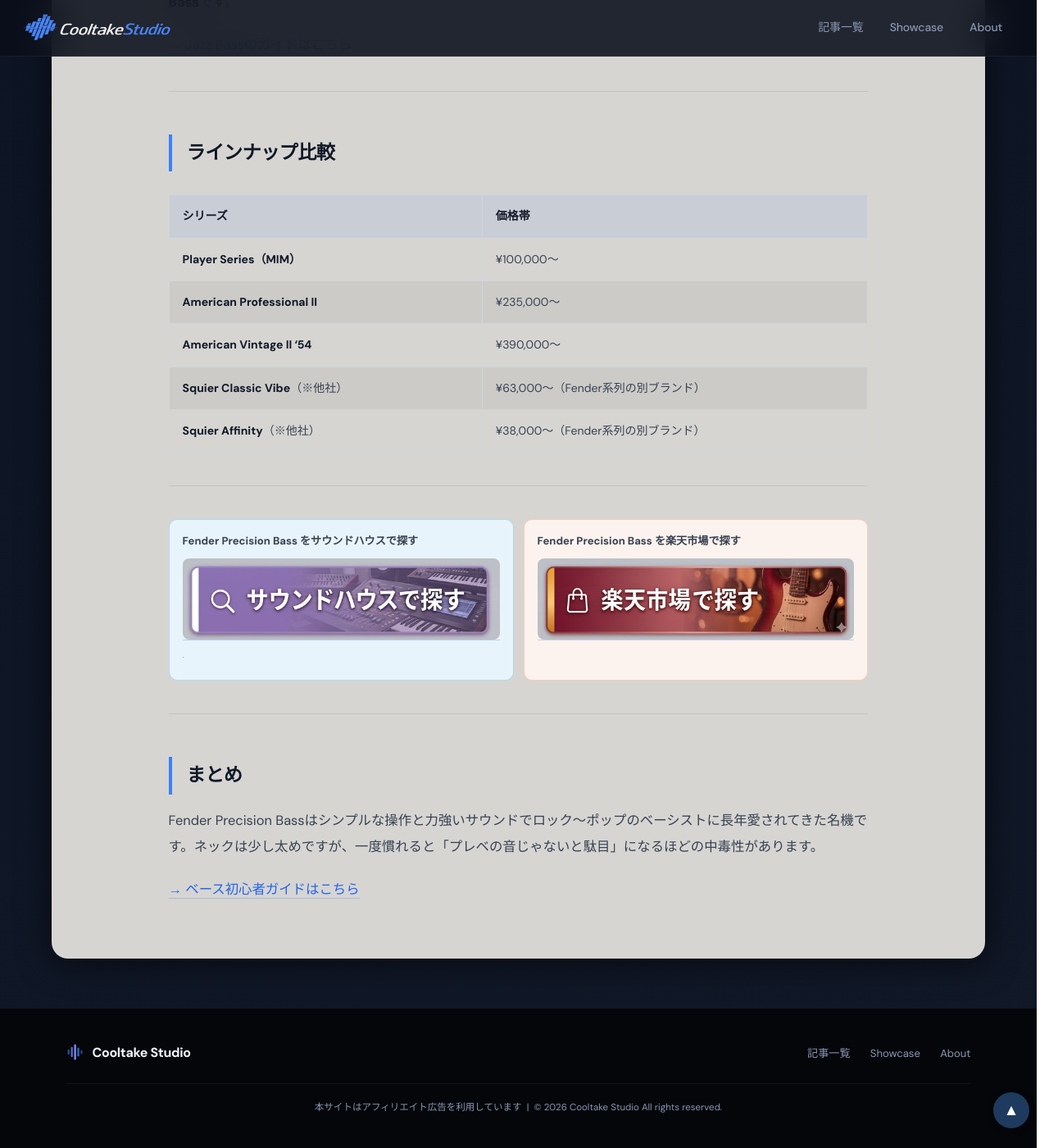
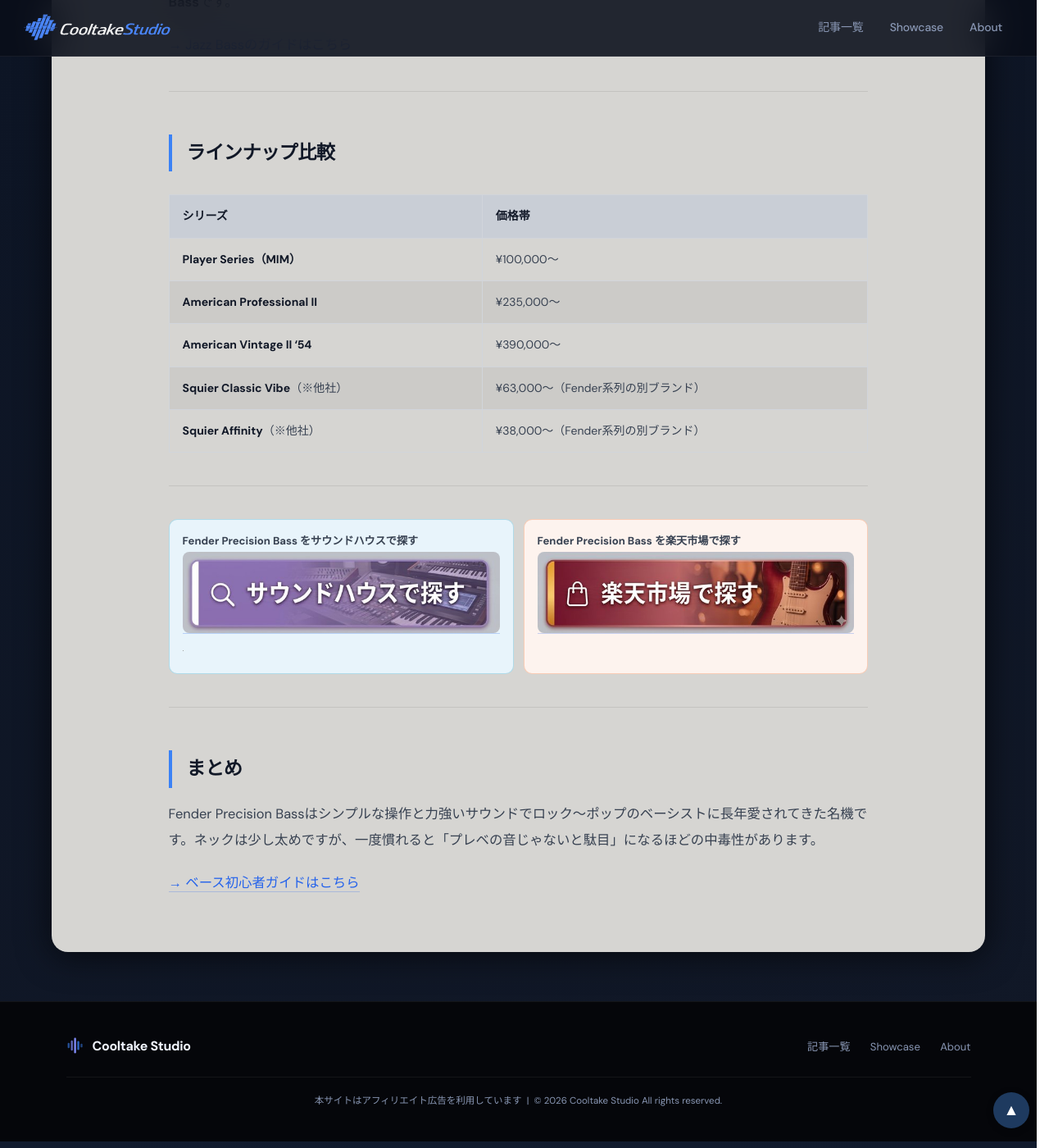
Before and after one commit to cooltake/cooltake.github.io, a Jekyll site: the page built from _posts/2026-05-29-fender-precision-bass-guide.md, in a window 1280 px wide and 1400 px high, scrolled down 1836 px. Shown: the whole window at 82% size. Built offline with Jekyll 4.4.1, drawn with Linux system fonts in a browser that asks for light colours; some web fonts are replaced.

Commit message:
deploy: sync from staging (_layouts/post.html)

```diff
--- a/_layouts/post.html
+++ b/_layouts/post.html
@@ -151,6 +151,9 @@
   .post-content figure img { max-width: 100%; border-radius: 10px; display: block; border: none !important; }
   .post-content figcaption { font-size: .75rem; color: #6b7280; margin-top: 8px; text-align: center; }
 
+  .post-content div[style*="background:#e8f4fb"] p,
+  .post-content div[style*="background:#fdf3ee"] p { margin-bottom: 0 !important; }
+
   .post-content blockquote {
     border-left: 4px solid #3b82f6; background: #c8c7c4;
     margin: 28px 0; padding: 16px 20px;
```
